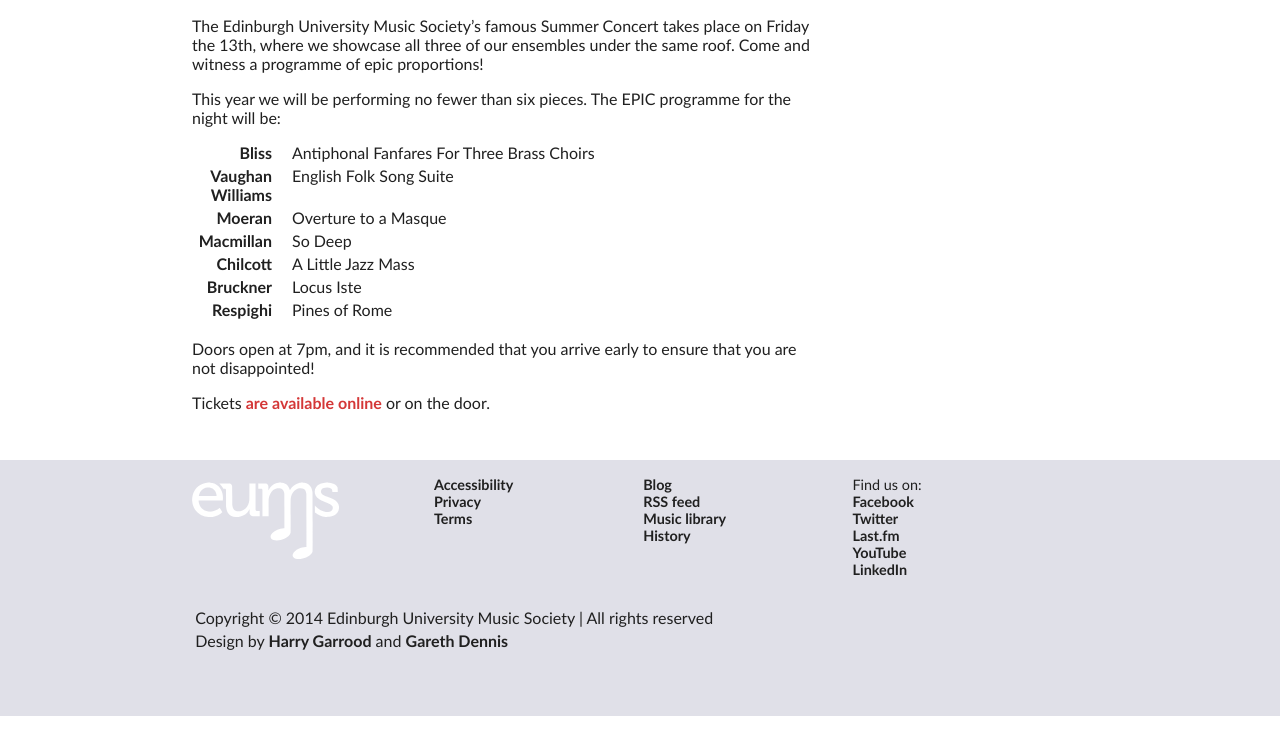
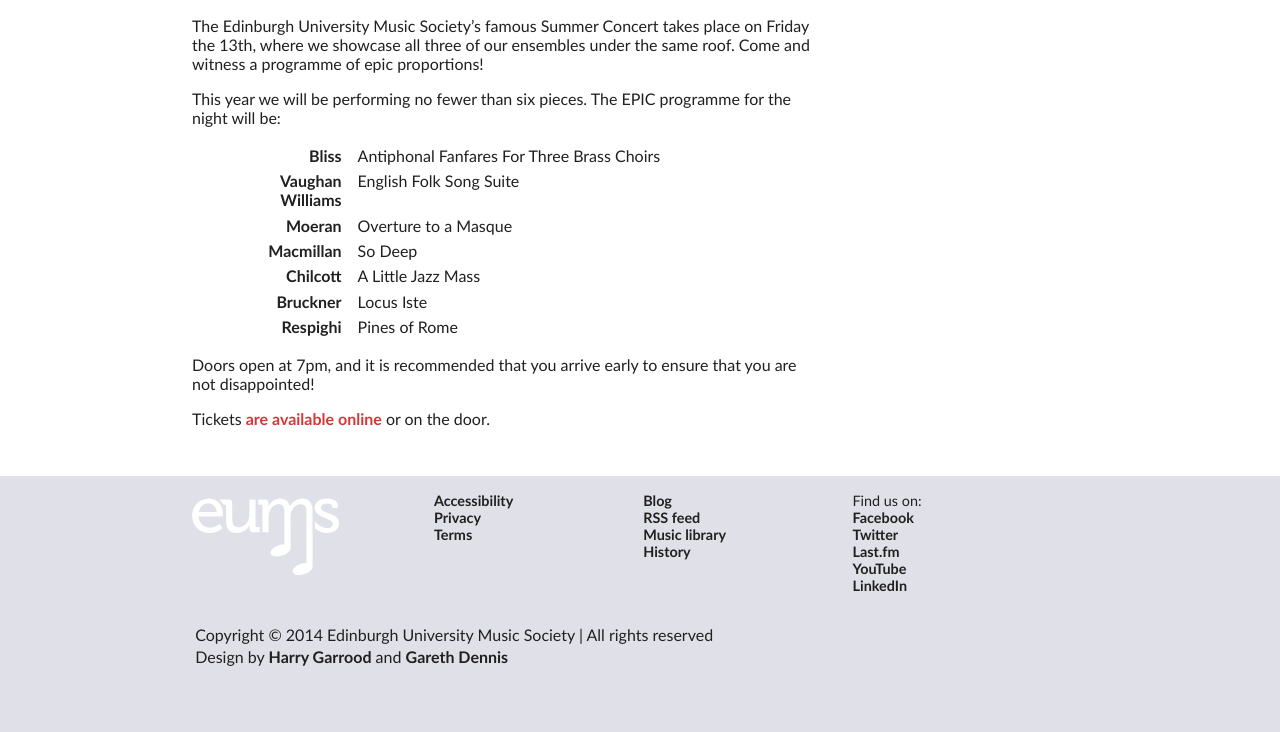
Before and after one commit to eums/website, a Jekyll site: the page built from _posts/2011-04-20-summer-concert.markdown, in a window 1280 px wide. Shown: the part 1158-1890 px from the top of the page. Built offline with Jekyll 4.4.1, drawn with Linux system fonts in a browser that asks for light colours; comment, search, counter and statistics services are not loaded.

Commit message:
Concert programme template
Separates data from template. Also responsive. YAY!

```diff
--- /dev/null
+++ b/_includes/concert_programme.html
@@ -0,0 +1,10 @@
+{% assign concert = site.data.concerts[include.concert] %}
+
+<div class="concert-programme">
+{% for item in concert.programme %}
+<div class="item clearfix">
+  <div class="composer">{{ item.composer }}</div>
+  <div class="piece">{{ item.piece }}</div>
+</div>
+{% endfor %}
+</div>
--- a/_posts/2011-04-20-summer-concert.markdown
+++ b/_posts/2011-04-20-summer-concert.markdown
@@ -7,24 +7,21 @@
 - Concerts
 ---
 
-<a title="Buy tickets online" href="http://www.ticketsource.co.uk/date/24382"> <img src="http://eums.eusa.ed.ac.uk/wp-content/uploads/images/w620/posters/20110513_summer.jpg" alt="" width="620" height="877" /></a>
+<a title="Buy tickets online" href="http://www.ticketsource.co.uk/date/24382">
+  <img src="http://eums.eusa.ed.ac.uk/wp-content/uploads/images/w620/posters/20110513_summer.jpg" alt="" width="620" height="877" />
+</a>
 
-The Edinburgh University Music Society's famous Summer Concert takes place on Friday the 13th, where we showcase all three of our ensembles under the same roof. Come and witness a programme of epic proportions!
+The Edinburgh University Music Society's famous Summer Concert takes place on
+Friday the 13th, where we showcase all three of our ensembles under the same
+roof. Come and witness a programme of epic proportions!
 
 This year we will be performing no fewer than six pieces. The EPIC programme
 for the night will be:
 
-<dl class="clearfix">
-<dt>Bliss</dt> <dd>Antiphonal Fanfares For Three Brass Choirs</dd>
-<dt>Vaughan Williams</dt> <dd>English Folk Song Suite</dd>
-<dt>Moeran</dt> <dd>Overture to a Masque</dd>
-<dt>Macmillan</dt> <dd>So Deep</dd>
-<dt>Chilcott</dt> <dd>A Little Jazz Mass</dd>
-<dt>Bruckner</dt> <dd>Locus Iste</dd>
-<dt>Respighi</dt> <dd>Pines of Rome</dd>
-</dl>
+{% include concert_programme.html concert="summer-2011" %}
 
-Doors open at 7pm, and it is recommended that you arrive early to ensure that you are not disappointed!
+Doors open at 7pm, and it is recommended that you arrive early to ensure that
+you are not disappointed!
 
 Tickets [are available online](http://www.ticketsource.co.uk/date/24382) or on
 the door.
--- a/_sass/_responsive.scss
+++ b/_sass/_responsive.scss
@@ -92,6 +92,22 @@
     ul.container {
         padding: 0 2em 0 2em;
     }
+
+  .concert-programme {
+    .item:not(:last-child) {
+      padding-bottom: 0.4em;
+    }
+
+    .composer, .piece {
+      float: left;
+    }
+
+    .composer {
+      text-align: right;
+      margin-right: 1em;
+      width: 20%;
+    }
+  }
 }
 
 @media only screen and (min-width: 42em) {
--- a/_sass/_styles.scss
+++ b/_sass/_styles.scss
@@ -64,20 +64,17 @@
     list-style-type: none;
 }
 
-/* dl's (for concert programmes) */
-dt {
-    float: left;
-    clear: left;
-    width: 5em;
-    font-weight: bold;
-    text-align: right;
-    padding-bottom: 0.25em;
-}
+/* concert programmes */
+.concert-programme {
+	margin: 1.2em 0 1.2em 2em;
 
-dd {
-    float: left;
-    margin-left: 1.25em;
-    padding-bottom: 0.25em;
+	.composer {
+		font-weight: bold;
+	}
+
+    .item:not(:last-child) {
+      padding-bottom: 0.8em;
+    }
 }
 
 /* committee */
```
Also changed, not shown: _data/concerts.yml (added, +17 -0 lines).
